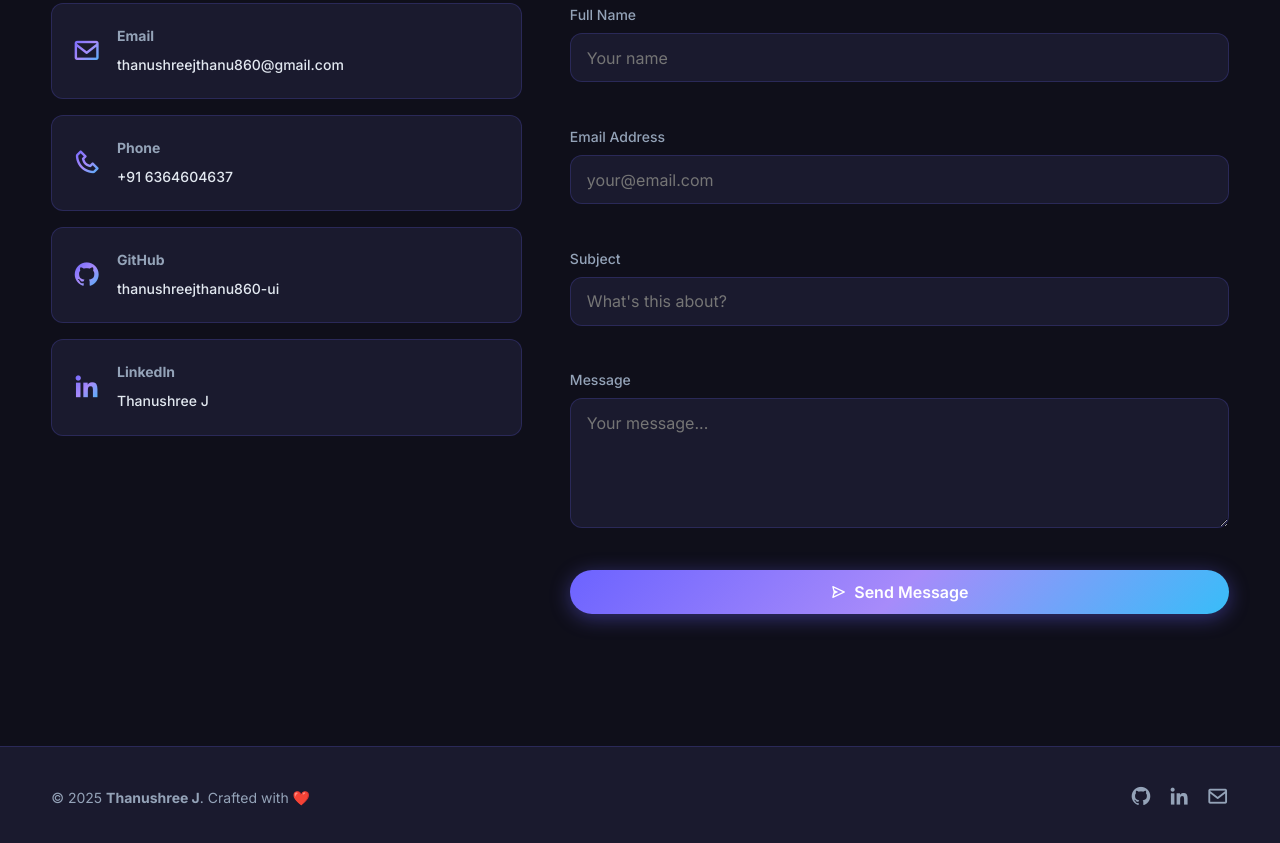
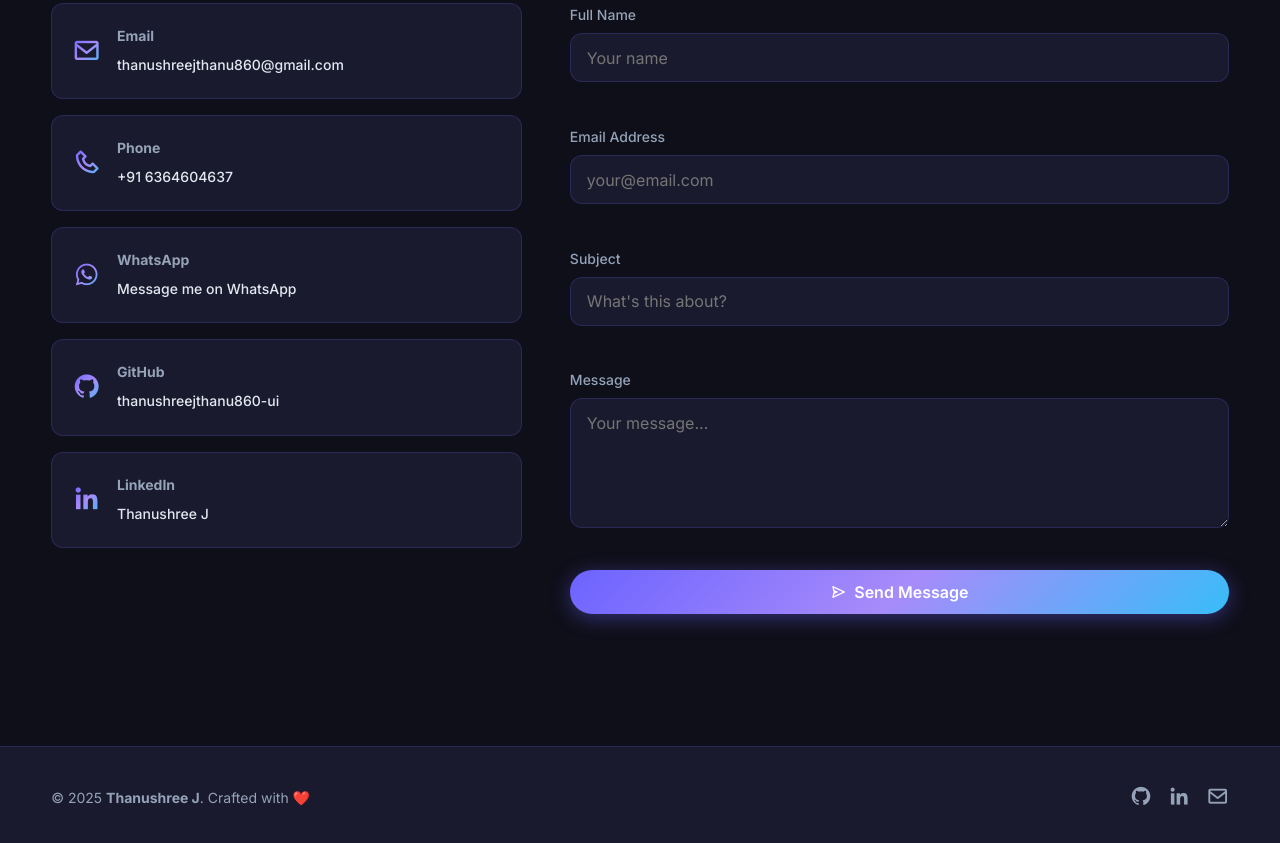
Before and after one commit to thanushreejthanu860-ui/Portfolio, a plain HTML site: page index.html in a window 1280 px wide. Shown: the part 3857-4700 px from the top of the page. Drawn offline with nearby package versions, Linux system fonts and the light colour scheme.

Commit message:
Add WhatsApp contact button

```diff
--- a/index.html
+++ b/index.html
@@ -394,6 +394,13 @@
               </div>
             </div>
             <div class="info-card">
+              <i class="bx bxl-whatsapp"></i>
+              <div>
+                <h4>WhatsApp</h4>
+                <a href="https://wa.me/916364604637" target="_blank" rel="noopener">Message me on WhatsApp</a>
+              </div>
+            </div>
+            <div class="info-card">
               <i class="bx bxl-github"></i>
               <div>
                 <h4>GitHub</h4>
```
